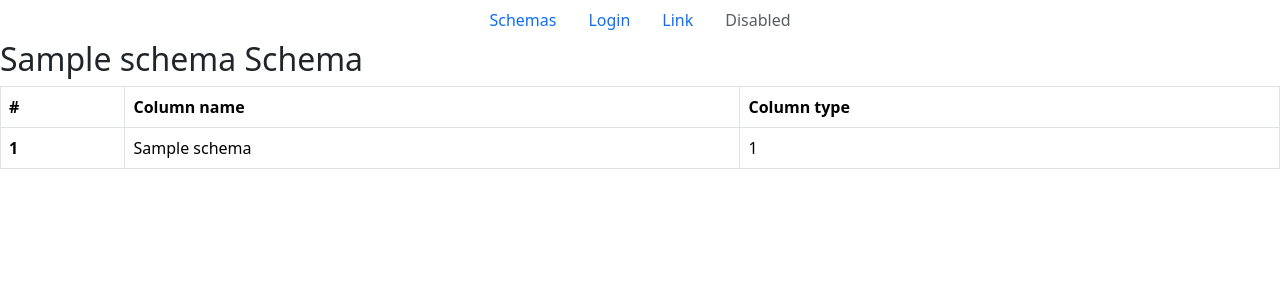
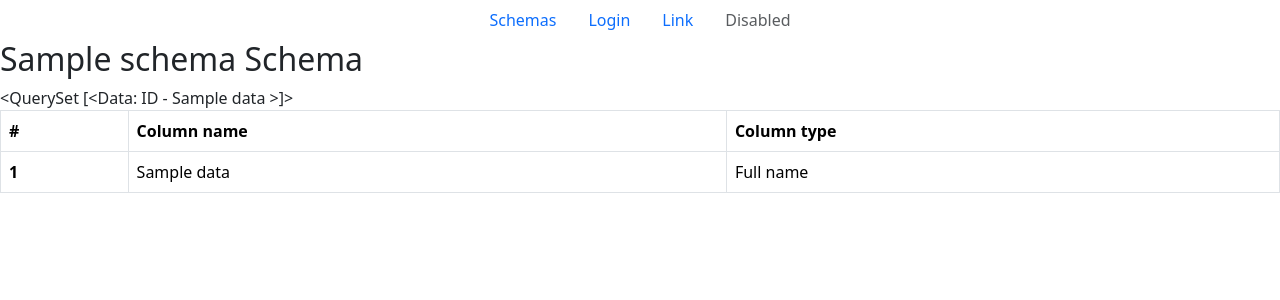
Before and after one commit to OsipovEugen/planeks, a Django app: page /schema_detail/1 in a window 1280 px wide. Shown: the top 300 px of the page. Run offline with Django 4.2, Linux system fonts and the light colour scheme; tables that the repository leaves empty hold one stand-in row (values such as "Sample post").

Commit message:
Model changed

```diff
--- a/engine/models.py
+++ b/engine/models.py
@@ -18,14 +18,11 @@ CHOICES = (
 
 
 class Schema(models.Model):
-    name = models.CharField(max_length=50)
-    data_name = models.CharField(max_length=30, verbose_name="Column name")
-    data_type = models.CharField(max_length=30, choices=CHOICES,  default="Choose...",  verbose_name="Type")
-    order = models.IntegerField(default="0")
-    modified = models.DateTimeField(auto_now_add=True, blank=True, null=False)
+    name = models.CharField(max_length=50, unique=True)
+    created_at = models.DateTimeField(auto_now_add=True)
 
     def __str__(self):
-        return f"Name -  {self.name} ID - {self.id}"
+        return f"Name -  {self.name} ID - {self.pk}"
 
     def get_detail_url(self, *args, **kwargs):
         return reverse('schema_detail', kwargs={'pk': self.pk})
@@ -35,3 +32,13 @@ class Schema(models.Model):
 
     def get_delete_url(self, *args, **kwargs):
         return reverse('schema_delete', kwargs={'pk': self.pk})
+
+
+class Data(models.Model):
+    data_name = models.CharField(max_length=30, verbose_name="Column name")
+    data_type = models.CharField(max_length=30, choices=CHOICES, default="Choose...", verbose_name="Type")
+    order = models.IntegerField(default="0")
+    created_at = models.DateTimeField()
+
+    def __str__(self):
+        return f"ID -  {self.data_name} "
--- a/engine/views.py
+++ b/engine/views.py
@@ -3,8 +3,8 @@ from django.shortcuts import render, redirect
 from django.urls import reverse_lazy
 from django.views.generic import CreateView, TemplateView, ListView, UpdateView, DeleteView, DetailView
 
-from engine.forms import SchemaForm, SchemaFormSet
-from engine.models import Schema
+from engine.forms import SchemaForm, DataFormSet
+from engine.models import Schema, Data
 
 
 class CustomLoginView(LoginView):
@@ -25,20 +25,25 @@ class SchemaAddView(TemplateView):
     template_name = "engine/schema_create.html"
 
     def get(self, *args, **kwargs):
-        formset = SchemaFormSet(queryset=Schema.objects.none())
-        return self.render_to_response({'schema_formset': formset})
+        schema_form = SchemaForm
+        data_formset = DataFormSet(queryset=Schema.objects.none())
+
+        return self.render_to_response({'data_formset': data_formset, 'schema_form': schema_form})
 
     # Define method to handle POST request
     def post(self, *args, **kwargs):
-
-        formset = SchemaFormSet(data=self.request.POST)
+        schema_form = SchemaForm(data=self.request.POST)
+        data_formset = DataFormSet(data=self.request.POST)
 
         # Check if submitted forms are valid
-        if formset.is_valid():
-            formset.save()
+        if data_formset.is_valid() and schema_form.is_valid():
+            schema = schema_form.save()
+            data = data_formset.save(commit=False)
+            for row in data:
+                row.created_at = schema.created_at
+                row.save()
             return redirect(reverse_lazy("schema_list"))
-
-        return self.render_to_response({'schema_formset': formset})
+        return self.render_to_response({'data_formset': data_formset, 'schema_form': schema_form})
 
 
 class SchemaUpdateView(UpdateView):
@@ -47,10 +52,17 @@ class SchemaUpdateView(UpdateView):
     success_url = reverse_lazy('schema_list')
     template_name = 'engine/schema_update.html'
 
+
 class SchemaDetailView(DetailView):
     model = Schema
     template_name = 'engine/schema_detail.html'
     context_object_name = 'schema'
+    def get_context_data(self, **kwargs):
+        context = super().get_context_data(**kwargs)
+        schema = Schema.objects.get(pk=self.kwargs['pk'])
+        data = Data.objects.filter(created_at=schema.created_at)
+        context['data'] = data
+        return context
 
 
 class SchemaDeleteView(DeleteView):
--- a/templates/engine/login.html
+++ b/templates/engine/login.html
@@ -8,6 +8,9 @@
         <div class="form-outline mb-10">
             <label class="form-label">Username</label>
             {{ field }}
+            {% if field.error %}
+                {{ field.error }}
+            {% endif %}
         </div>
         {% endfor %}
           <div class="row mb-4">
--- a/templates/engine/schema_detail.html
+++ b/templates/engine/schema_detail.html
@@ -2,6 +2,7 @@
 {% block title %} Schema list {% endblock %}
 {% block content %}
 <h2>{{schema.name}} Schema</h2>
+{{data}}
 <table class="table table-bordered">
   <thead>
     <tr>
@@ -11,11 +12,13 @@
     </tr>
   </thead>
   <tbody>
-    <tr>
-      <th scope="col">{{ schema.order}}</th>
-      <td>{{ schema.data_name}}</td>
-      <td>{{schema.data_type}}</td>
+  {% for str in data%}
+  <tr>
+      <th scope="col">{{ str.order}}</th>
+      <td>{{ str.data_name}}</td>
+      <td>{{str.get_data_type_display}}</td>
     </tr>
+    {% endfor%}
   </tbody>
 </table>
 {% endblock %}
--- a/templates/engine/schema_list.html
+++ b/templates/engine/schema_list.html
@@ -15,7 +15,7 @@
     <tr>
       <th scope="row">1</th>
       <td><a href="{{schema.get_detail_url}}">{{ schema.name}}</a></td>
-      <td>{{schema.modified}}</td>
+      <td>{{schema.created_at}}</td>
       <td><a href="{{schema.get_update_url}}" class="btn btn-primary">Update</a> <a href="{{schema.get_delete_url}}"
                                                                       class="btn btn-danger">
         Delete</a></td>
```
Also changed, not shown: engine/admin.py (+11 -2 lines), engine/forms.py (+4 -5 lines), templates/engine/schema_create.html (+5 -3 lines), engine/migrations/0001_initial.py, engine/migrations/0002_remove_data_schema_name.py (added), engine/migrations/0002_schema_modified.py (deleted).
